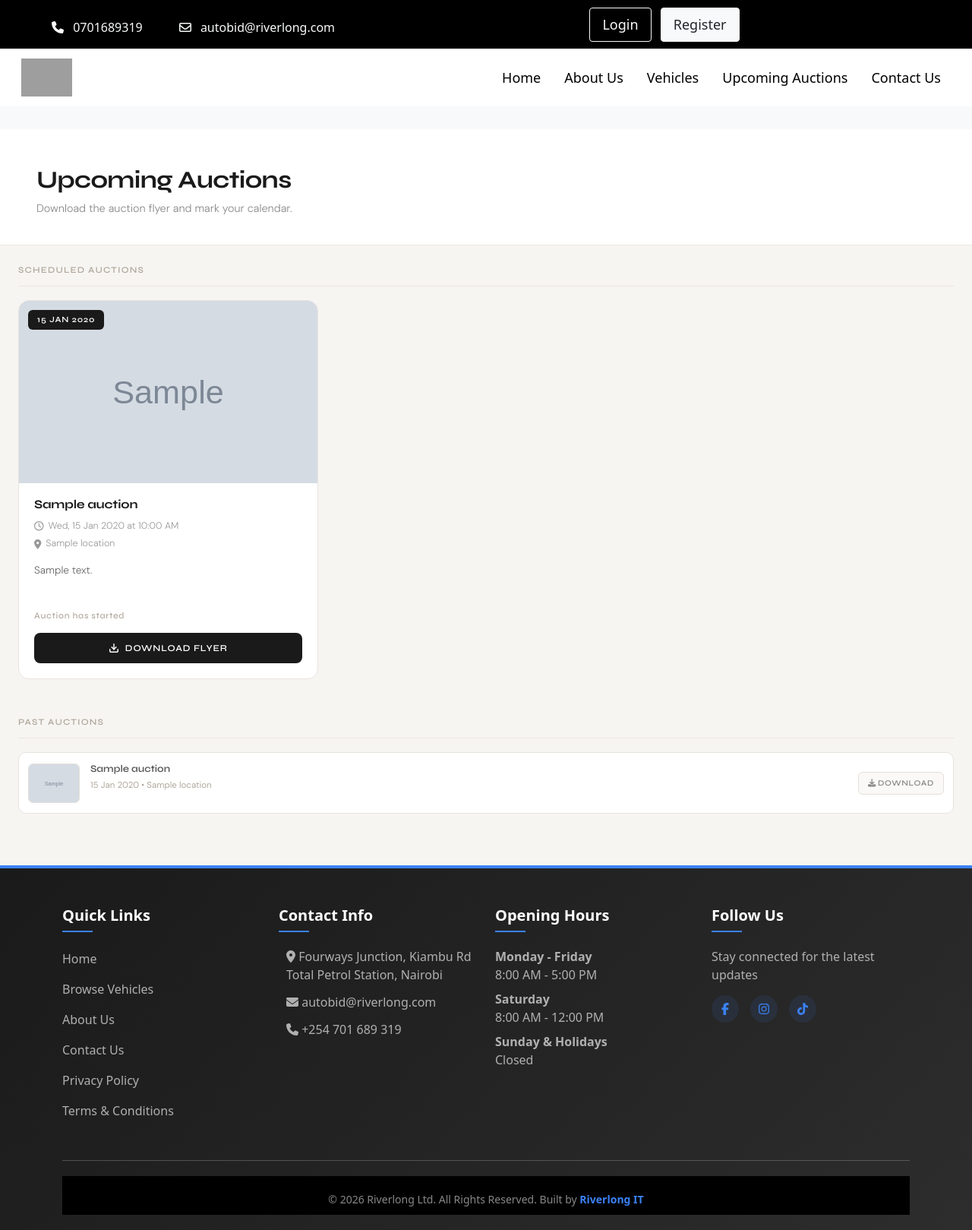
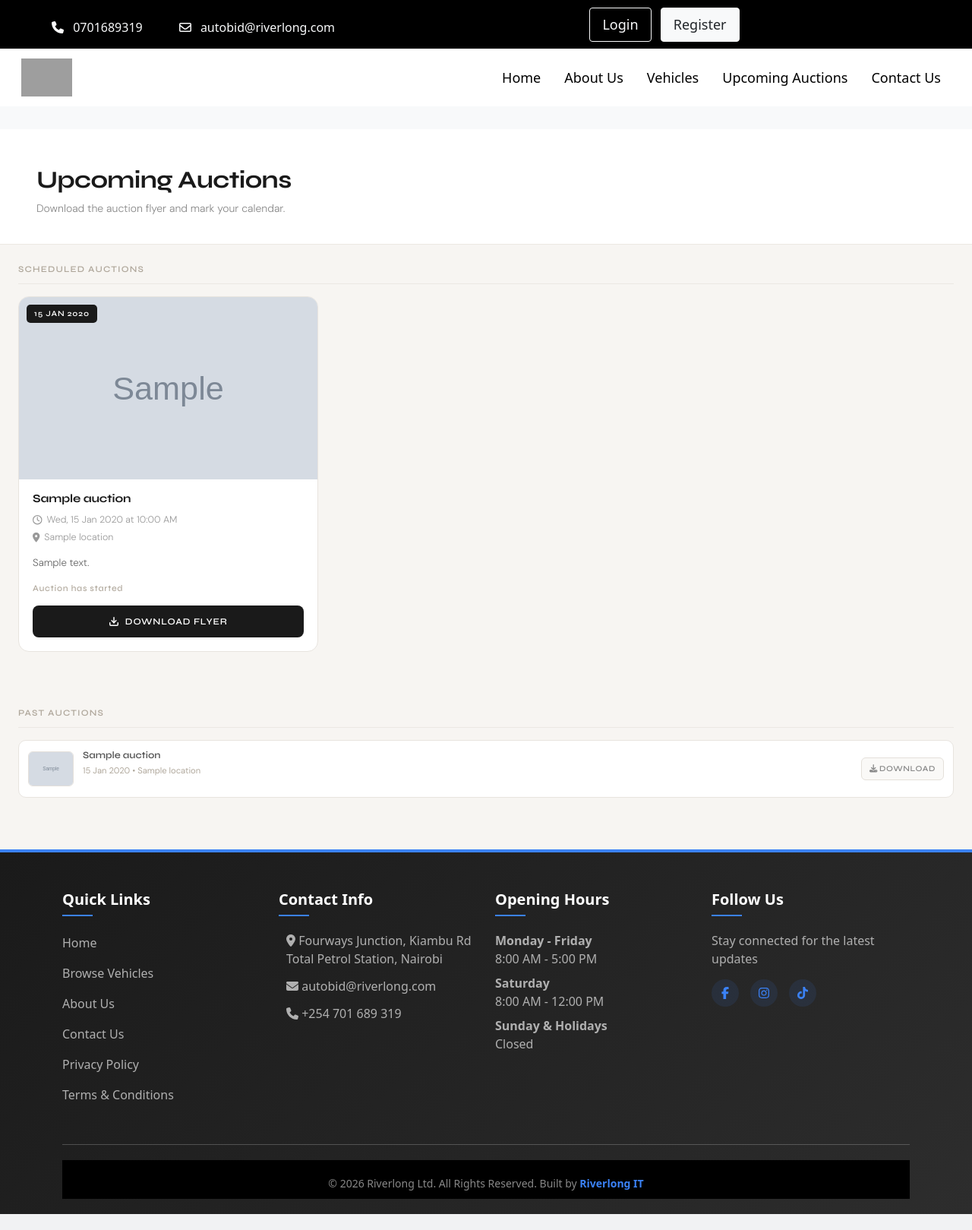
Before and after one commit to martinmbogo-254/Autobid-Deployed, a Django app: template vehicles/templates/vehicles/upcoming_auctions.html in a window 1280 px wide. Shown: the whole page at 76% size. After the commit the page ends 1598 px from the top, so only its background shows below. Run offline with Django 5.2, Linux system fonts and the light colour scheme; the template is opened without the code that fills it: most values are stand-ins (such as "Sample title", 1, 10 or a date in 2020); grey boxes marked "Sample" are stand-in pictures; some libraries are stand-ins or nearby versions; grey boxes are pictures that could not be loaded.

Commit message:
updated styling for smaller screens

```diff
--- a/vehicles/static/vehicles/css/upcomingauctions.css
+++ b/vehicles/static/vehicles/css/upcomingauctions.css
@@ -11,27 +15,20 @@
 .auctions-header {
     background: #fff;
     border-bottom: 1px solid #ebe8e3;
-    padding: 48px 24px 36px;
+    padding: 40px 16px 28px;
 }
-.auctions-eyebrow {
-    font-family: 'Syne', sans-serif;
-    font-size: 0.72rem;
-    font-weight: 600;
-    letter-spacing: 0.12em;
-    text-transform: uppercase;
-    color: #b0a89c;
-    margin-bottom: 8px;
-}
+
 .auctions-title {
     font-family: 'Syne', sans-serif;
-    font-size: 2rem;
+    font-size: clamp(1.4rem, 5vw, 2rem);
     font-weight: 700;
     color: #1a1a1a;
     margin: 0 0 8px;
     letter-spacing: -0.02em;
 }
+
 .auctions-sub {
-    font-size: 0.9rem;
+    font-size: 0.875rem;
     color: #888;
     font-weight: 300;
     margin: 0;
@@ -45,23 +42,27 @@
     letter-spacing: 0.1em;
     text-transform: uppercase;
     color: #b0a89c;
-    margin-bottom: 18px;
-    padding-bottom: 12px;
+    margin-bottom: 16px;
+    padding-bottom: 10px;
     border-bottom: 1px solid #ebe8e3;
 }
 
-/* ── Auction Card ── */
+/* ══════════════════════════════
+   AUCTION CARD
+══════════════════════════════ */
+
 .auction-card {
     background: #fff;
     border: 1px solid #e8e4df;
     border-radius: 14px;
     overflow: hidden;
     transition: box-shadow 0.2s ease, transform 0.2s ease;
-    height: 100%;
     display: flex;
     flex-direction: column;
-    margin-bottom: 24px;
+    margin-bottom: 20px;
+    width: 100%;
 }
+
 .auction-card:hover {
     box-shadow: 0 8px 32px rgba(0,0,0,0.09);
     transform: translateY(-3px);
@@ -71,33 +72,36 @@
     position: relative;
     overflow: hidden;
     cursor: zoom-in;
+    width: 100%;
 }
+
 .auction-img {
     width: 100%;
-    height: 240px;
+    height: 200px;
     object-fit: cover;
     display: block;
     transition: transform 0.3s ease;
 }
+
 .auction-card:hover .auction-img { transform: scale(1.03); }
 
 .auction-date-badge {
     position: absolute;
-    top: 12px;
-    left: 12px;
+    top: 10px;
+    left: 10px;
     background: #1a1a1a;
     color: #fff;
     font-family: 'Syne', sans-serif;
-    font-size: 0.68rem;
+    font-size: 0.65rem;
     font-weight: 600;
     letter-spacing: 0.08em;
     text-transform: uppercase;
-    padding: 5px 12px;
-    border-radius: 6px;
+    padding: 4px 10px;
+    border-radius: 5px;
 }
 
 .auction-card-body {
-    padding: 18px 20px 20px;
+    padding: 16px 18px 18px;
     display: flex;
     flex-direction: column;
     flex: 1;
@@ -105,7 +109,7 @@
 
 .auction-card-title {
     font-family: 'Syne', sans-serif;
-    font-size: 1rem;
+    font-size: 0.95rem;
     font-weight: 700;
     color: #1a1a1a;
     margin: 0 0 8px;
@@ -117,19 +121,21 @@
     font-size: 0.78rem;
     color: #999;
     font-weight: 300;
-    margin-bottom: 5px;
+    margin-bottom: 4px;
     display: flex;
     align-items: center;
     gap: 6px;
+    flex-wrap: wrap;
 }
-.auction-meta i { color: #c0b8b0; font-size: 0.72rem; }
+
+.auction-meta i { color: #c0b8b0; font-size: 0.72rem; flex-shrink: 0; }
 
 .auction-desc {
-    font-size: 0.85rem;
+    font-size: 0.83rem;
     color: #666;
     font-weight: 300;
     line-height: 1.6;
-    margin: 10px 0 16px;
+    margin: 10px 0 14px;
     flex: 1;
 }
 
@@ -169,28 +177,32 @@
     color: #fff;
     border: none;
     border-radius: 8px;
-    padding: 11px 18px;
-    display: inline-flex;
+    padding: 12px 18px;
+    display: flex;
     align-items: center;
     justify-content: center;
     gap: 8px;
     text-decoration: none;
     width: 100%;
     transition: opacity 0.18s ease;
+    margin-top: auto;
 }
+
 .btn-download:hover { opacity: 0.8; color: #fff; text-decoration: none; }
 
 /* ── Empty state ── */
 .empty-auctions {
     text-align: center;
-    padding: 64px 24px;
+    padding: 56px 20px;
     background: #fff;
     border: 1px solid #ebe8e3;
     border-radius: 14px;
     color: #c0b8b0;
+    width: 100%;
 }
+
 .empty-auctions svg { margin-bottom: 14px; }
-.empty-auctions p   { font-size: 0.9rem; margin: 0; }
+.empty-auctions p   { font-size: 0.875rem; margin: 0; }
 
 /* ── Past auctions ── */
 .past-row {
@@ -199,16 +211,18 @@
     border-radius: 10px;
     display: flex;
     align-items: center;
-    gap: 14px;
-    padding: 12px;
+    gap: 12px;
+    padding: 10px 12px;
     margin-bottom: 8px;
     transition: background 0.15s ease;
+    width: 100%;
 }
+
 .past-row:hover { background: #faf9f7; }
 
 .past-thumb {
-    width: 68px;
-    height: 52px;
+    width: 60px;
+    height: 46px;
     object-fit: cover;
     border-radius: 6px;
     border: 1px solid #e4e0da;
@@ -216,9 +230,10 @@
 }
 
 .past-info { flex: 1; min-width: 0; }
+
 .past-title {
     font-family: 'Syne', sans-serif;
-    font-size: 0.82rem;
+    font-size: 0.8rem;
     font-weight: 600;
     color: #555;
     white-space: nowrap;
@@ -226,7 +241,8 @@
     text-overflow: ellipsis;
     margin-bottom: 2px;
 }
-.past-date { font-size: 0.72rem; color: #b0a89c; }
+
+.past-date { font-size: 0.7rem; color: #b0a89c; }
 
 .btn-past-dl {
     font-family: 'Syne', sans-serif;
@@ -238,13 +254,19 @@
     border: 1px solid #e4e0da;
     color: #888;
     border-radius: 6px;
-    padding: 6px 12px;
+    padding: 6px 10px;
     text-decoration: none;
     white-space: nowrap;
     flex-shrink: 0;
     transition: all 0.15s ease;
 }
-.btn-past-dl:hover { background: #1a1a1a; color: #fff; border-color: #1a1a1a; text-decoration: none; }
+
+.btn-past-dl:hover {
+    background: #1a1a1a;
+    color: #fff;
+    border-color: #1a1a1a;
+    text-decoration: none;
+}
 
 /* ── Lightbox ── */
 #auc-lightbox {
```
Also changed, not shown: other parts of vehicles/static/vehicles/css/upcomingauctions.css (+63 -8 lines).
